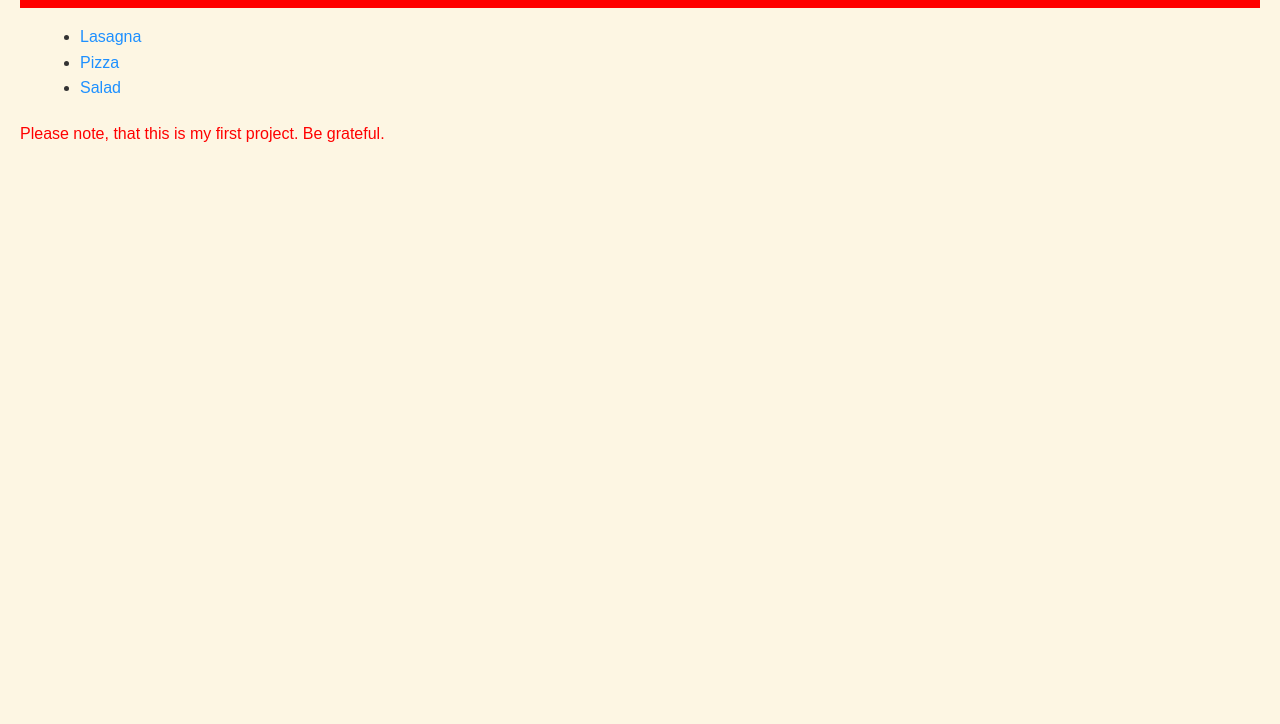
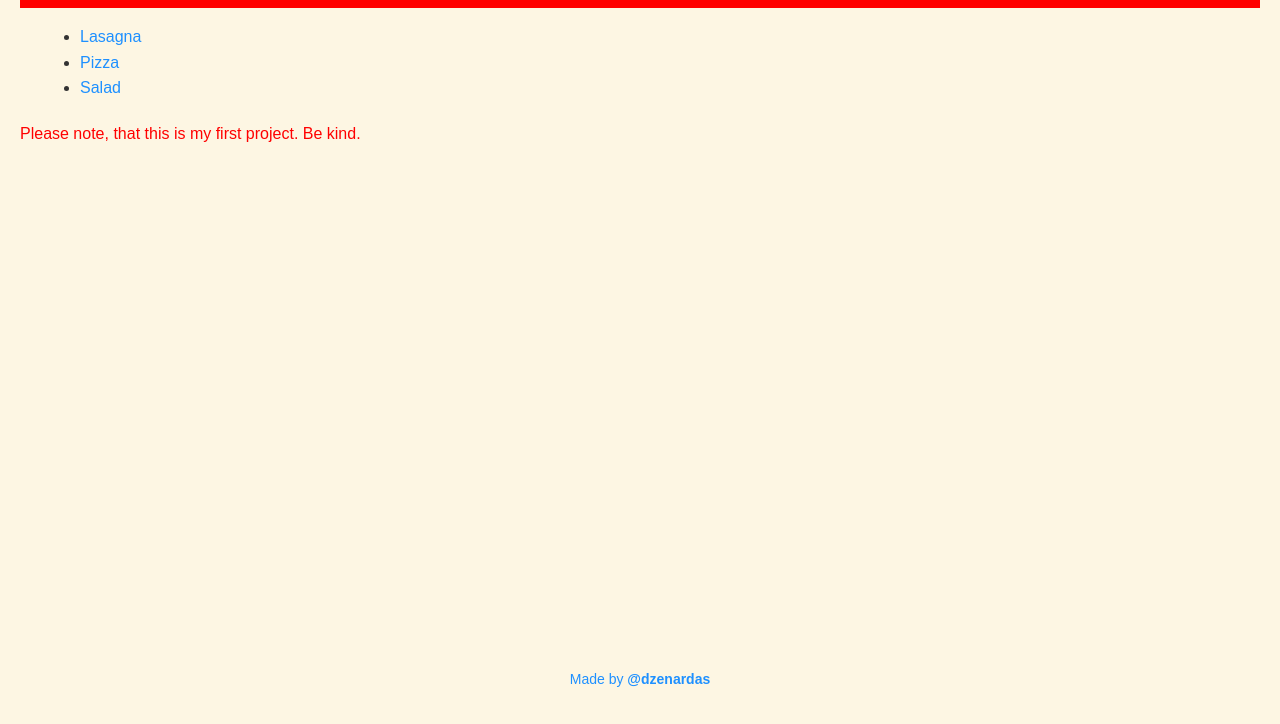
Before and after one commit to dzenardas/odin-recipes, a plain HTML site: page index.html in a window 1280 px wide. Shown: the part 76-800 px from the top of the page. Drawn offline with Linux system fonts and the light colour scheme.

Commit message:
Add footer and spaces for better structure

```diff
--- a/index.html
+++ b/index.html
@@ -15,6 +15,10 @@
     <li><a href="recipes/salad.html">Salad</a></li>
 </ul>
 
-<div class="alert-text">Please note, that this is my first project. Be grateful.</div>
+<div class="alert-text">Please note, that this is my first project. Be kind.</div>
+
+<footer>
+    <p>Made by <a href="https://github.com/dzenardas" target="_blank">@dzenardas</a></p>
+</footer>
 </body>
 </html>
--- a/style.css
+++ b/style.css
@@ -52,9 +52,30 @@ ul, ol {
 
 /* Images */
 img {
-  display: block;
+    display: flex;
     margin: 10px auto;
     max-width: 100%;
     border-radius: 10px;
     box-shadow: 2px 2px 8px rgba(0,0,0,0.3);
 }
+
+/* Footer */
+footer {
+    position: fixed;
+    bottom: 20px;
+    left: 0;
+    width: 100%;
+    text-align: center;
+    color: #1e90ff;
+    font-size: 14px;
+}
+
+footer a {
+    color: #1e90ff;;
+    text-decoration: none;
+    font-weight: bold;
+}
+
+footer a:hover {
+    text-decoration: underline;
+}
```
Lines whose indentation alone changed are shown as unchanged.
